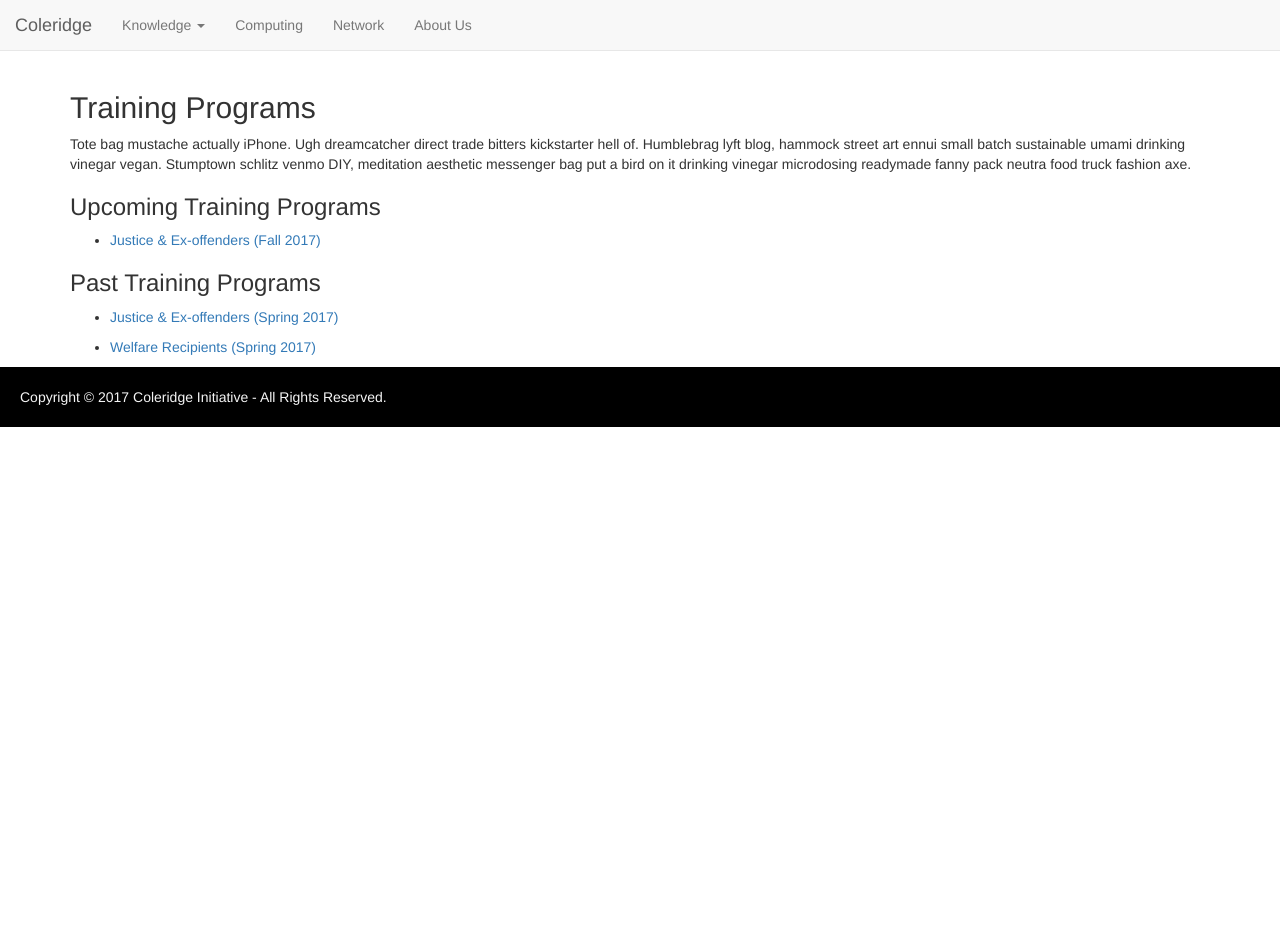
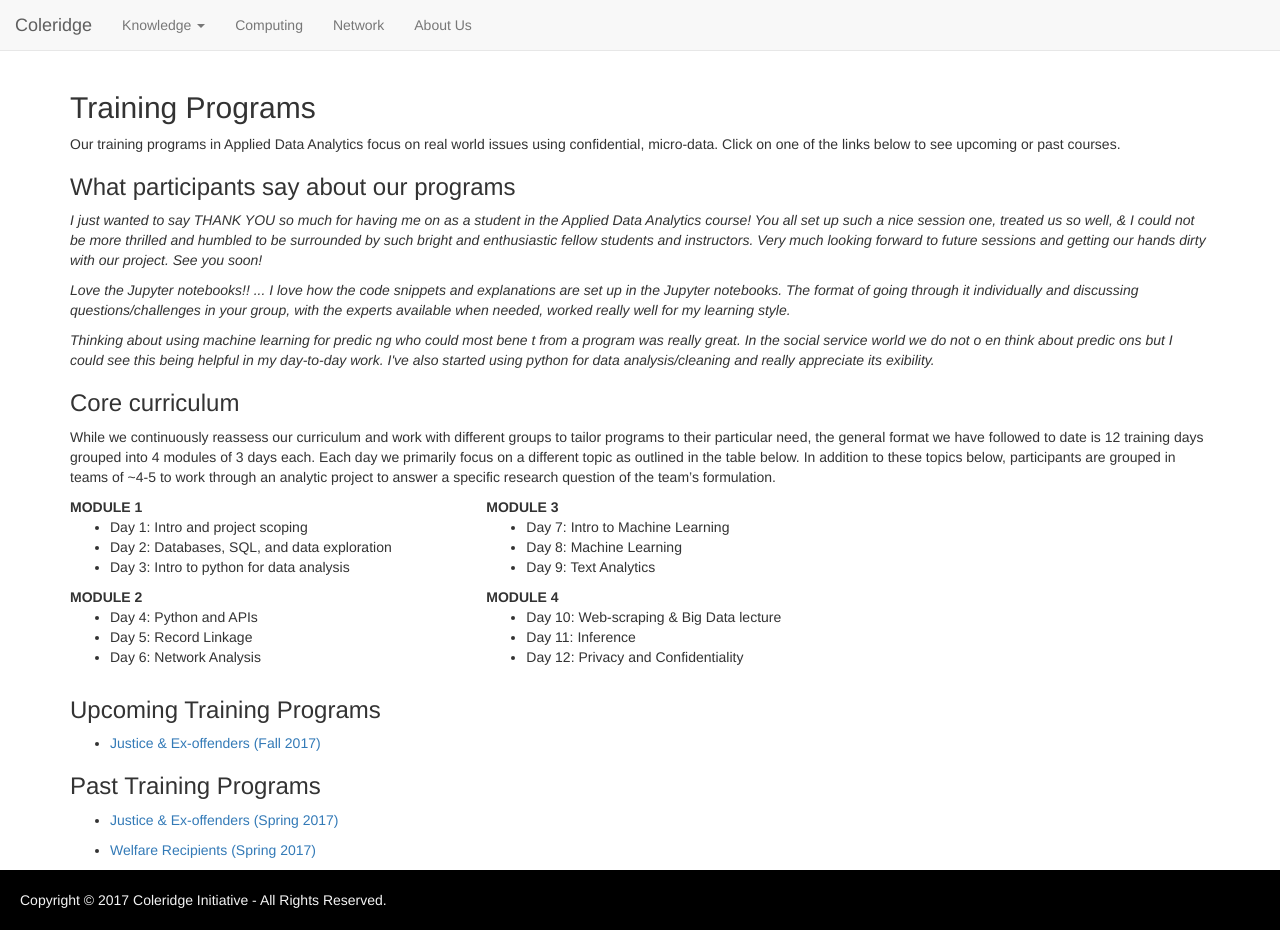
Before and after one commit to NYU-CI/coleridge, a Jekyll site: the page built from pages/knowledge/training.html, in a window 1280 px wide. Built offline with Jekyll 4.4.1, drawn with Linux system fonts in a browser that asks for light colours; nearby versions of some CDN libraries; before the commit the page ends 900 px from its top, so only the background shows below that.

Commit message:
training updates

```diff
--- /dev/null
+++ b/_data/quotes.yml
@@ -0,0 +1,3 @@
+- I just wanted to say THANK YOU so much for having me on as a student in the Applied Data Analytics course! You all set up such a nice session one, treated us so well, & I could not be more thrilled and humbled to be surrounded by such bright and enthusiastic fellow students and instructors. Very much looking forward to future sessions and getting our hands dirty with our project. See you soon!
+- Love the Jupyter notebooks!! ... I love how the code snippets and explanations are set up in the Jupyter notebooks. The format of going through it individually and discussing questions/challenges in your group, with the experts available when needed, worked really well for my learning style.
+- Thinking about using machine learning for predic ng who could most bene t from a program was really great. In the social service world we do not o en think about predic ons but I could see this being helpful in my day-to-day work. I've also started using python for data analysis/cleaning and really appreciate its  exibility.
--- /dev/null
+++ b/_includes/quote-list.html
@@ -0,0 +1,3 @@
+{% for quote in site.data.quotes %}
+<p><i>{{quote}}</i></p>
+{% endfor %}
--- a/_layouts/program.html
+++ b/_layouts/program.html
@@ -12,6 +12,9 @@ layout: container
     {% endif %}
       {% for paragraph in subsection.paragraphs %}
         <p>{{paragraph}}</p>
+        {% if subsection.image != "" %}
+          <img class="team-member-image" src="{{site.baseurl}}/assets/images/{{subsection.image}}">
+        {% endif %}
       {% endfor %}
       </div>
   {% endfor %}
--- a/pages/knowledge/training.html
+++ b/pages/knowledge/training.html
@@ -3,7 +3,53 @@ layout: container
 title: Training Programs
 permalink: training/
 ---
-<p>Tote bag mustache actually iPhone. Ugh dreamcatcher direct trade bitters kickstarter hell of. Humblebrag lyft blog, hammock street art ennui small batch sustainable umami drinking vinegar vegan. Stumptown schlitz venmo DIY, meditation aesthetic messenger bag put a bird on it drinking vinegar microdosing readymade fanny pack neutra food truck fashion axe.</p>
+<p>Our training programs in Applied Data Analytics focus on real world issues using confidential, micro-data. Click on one of the links below to see upcoming or past courses.</p>
+<h3>What participants say about our programs</h3>
+{% include quote-list.html %} <!--status='selected' -->
+<h3>Core curriculum</h3>
+<p>While we continuously reassess our curriculum and work with different groups to tailor programs to their particular need, the general format we have followed to date is 12 training days grouped into 4 modules of 3 days each. Each day we primarily focus on a different topic as outlined in the table below. In addition to these topics below, participants are grouped in teams of ~4-5 to work through an analytic project to answer a specific research question of the team’s formulation.</p>
+<table style="width:70%">
+  <tr>
+    <th>MODULE 1</th>
+    <th>MODULE 3</th>
+  </tr>
+  <tr>
+    <td>
+      <ul>
+        <li>Day 1: Intro and project scoping</li>
+        <li>Day 2: Databases, SQL, and data exploration</li>
+        <li>Day 3: Intro to python for data analysis</li>
+      </ul>
+    </td>
+    <td>
+      <ul>
+        <li>Day 7: Intro to Machine Learning</li>
+        <li>Day 8: Machine Learning</li>
+        <li>Day 9: Text Analytics</li>
+      </ul>
+    </td>
+  </tr>
+  <tr>
+    <th>MODULE 2</th>
+    <th>MODULE 4</th>
+  </tr>
+  <tr>
+    <td>
+      <ul>
+        <li>Day 4: Python and APIs</li>
+        <li>Day 5: Record Linkage</li>
+        <li>Day 6: Network Analysis</li>
+      </ul>
+    </td>
+    <td>
+      <ul>
+        <li>Day 10: Web-scraping &amp Big Data lecture</li>
+        <li>Day 11: Inference</li>
+        <li>Day 12: Privacy and Confidentiality</li>
+      </ul>
+    </td>
+  </tr>
+</table>
 <h3>Upcoming Training Programs</h3>
 {% include program-list.html status='upcoming' %}
 
--- a/programs/justice-spring-2017.md
+++ b/programs/justice-spring-2017.md
@@ -10,16 +10,19 @@ sections:
     class: content-overview
     subsections:
       - subtitle: ""
+        image: Cohort1_group_picture.jpg
         paragraphs:
           - "The Coleridge Initiative's 1st training program in Applied Data Analytics for Public Policy brought together 57 participants from over 30 different local, state, and federal agencies to analyze factors contributing to recidivism."
       - subtitle: Data and Sponsoring Agencies
+        image: ""
         paragraphs:
-          - "Three different agencies contributed data for use in the training materials..."
+          - "Three different agencies contributed data for use in the overall training materials: Illinois Department of Employment Security (IDES), Illinois Department of Corrections (IDOC), and US Housing and Urban Development (HUD). Additionally, participants from Mecklenburg County, the Chicago Police Department, and the New York Police Department each brought samples of their own agency's data on which to work for their projects."
 
   - title: The Projects
     class: projects
     subsections:
       - subtitle: ""
+        image: ""
         paragraphs:
           - "This training program was centered around projects and each participant was grouped into teams of 4-5."
 
@@ -27,6 +30,10 @@ sections:
     class: participants
     subsections:
       - subtitle: ""
+        image: ""
         paragraphs:
-          - "(Participant & agency list)"
+          - "Federal: Census Bureau, Housing and Urban Development, Department of Agriculture - Economic Research Service"
+          - "State: Illinois Department of Employment Security, Illinois Department of Corrections, Illinois Criminal Justice Information Authority, Illinois Department of Human Services, Illinois Student Assistance Commission, Office of the Governor - State of Illinois, New York State Office of the Attorney General, The Virginia Department of Behavioral Health and Developmental Services"
+          - "County: New York County District Attorney’s Office, Mecklenburg County North Carolina, Dane County Wisconsin, King County Washington"
+          - "City of Milwaukee Department of City Development, City of South Bend Indiana, Chicago Department of Innovation and Technology, Chicago Public Health, Chicago Public Schools, Chicago Police Department, Chicago Department of Family and Support Services, New York City Police Department, New York City Administration for Children's Services, New York City Center for Innovation through Data Intelligence, New York City Department of Health and Mental Hygiene, New York City Department of Social Services, New York City Housing Authority, New York City Mayor's Office of Operations, New York City Office of Administrative Trials and Hearings, New York City Office of Alcoholism and Substance Abuse Services"
 ---
```
